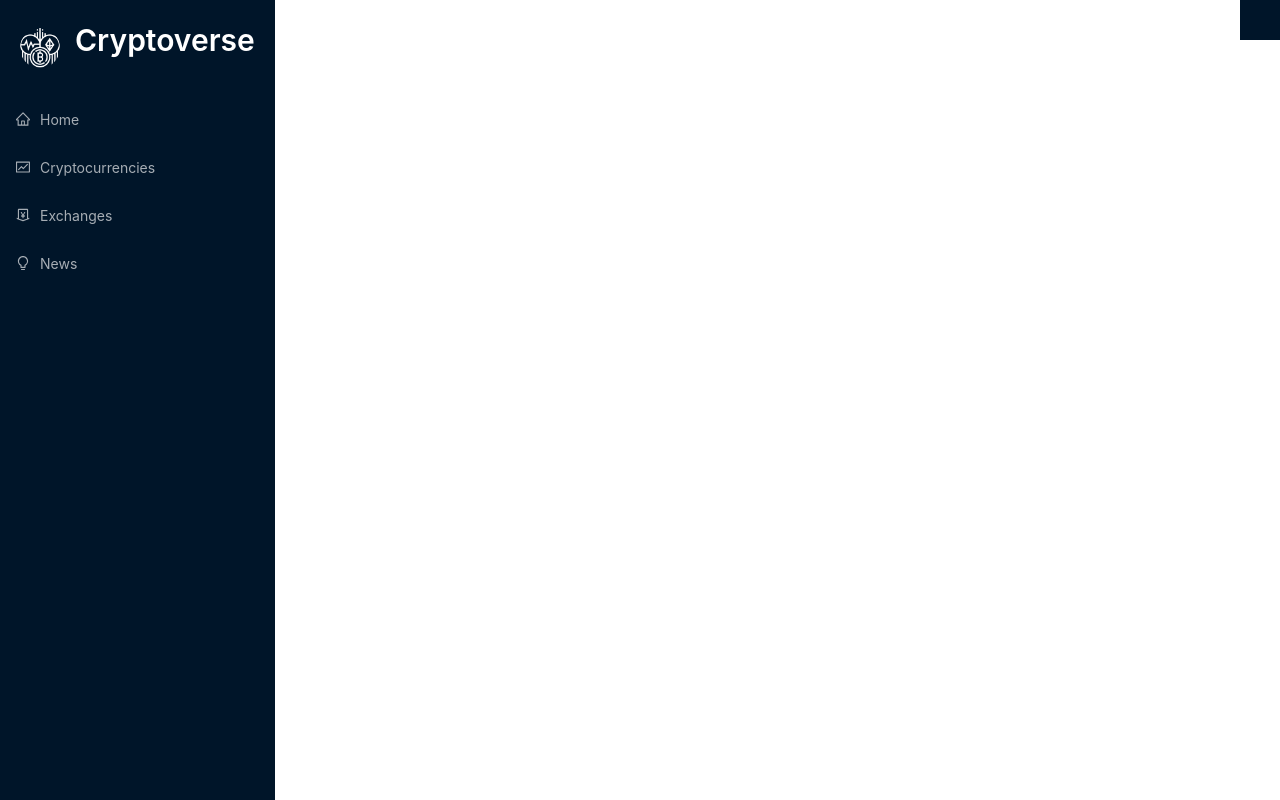
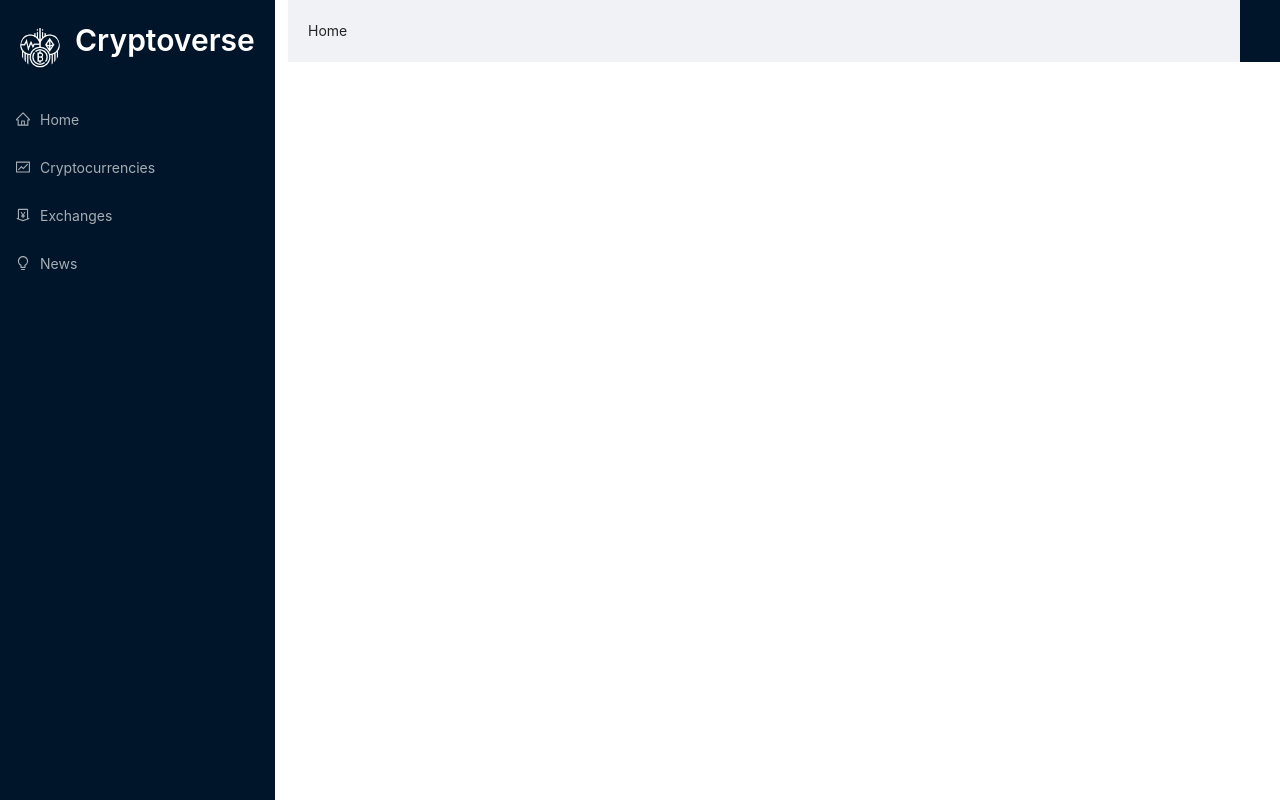
Before and after one commit to bohdanmoroziuk/cryptoverse, a React (Create React App) app: page / in a window 1280 px wide. Built offline with nearby package versions, Linux system fonts and the light colour scheme.

Commit message:
feat: add blank pages and main section

```diff
--- a/src/App.js
+++ b/src/App.js
@@ -1,5 +1,7 @@
 import { Switch, Route, Link } from 'react-router-dom';
 import { Layout, Space, Typography } from 'antd';
+
+import { Home, News, Exchanges, Cryptocurrencies } from 'pages';
 
 import { Navbar } from 'components';
 
@@ -10,7 +12,26 @@ const App = () => (
     <nav className="navbar">
       <Navbar icon={Logo} title="Cryptoverse" />
     </nav>
-    <main className="main"></main>
+    <main className="main">
+      <Layout>
+        <div className="routes">
+          <Switch>
+            <Route path="/" exact>
+              <Home />
+            </Route>
+            <Route path="/news">
+              <News />
+            </Route>
+            <Route path="/exchanges">
+              <Exchanges />
+            </Route>
+            <Route path="/cryptocurrencies">
+              <Cryptocurrencies />
+            </Route>
+          </Switch>
+        </div>
+      </Layout>
+    </main>
     <footer className="footer"></footer>
   </div>
 );
--- /dev/null
+++ b/src/pages/Cryptocurrencies.js
@@ -0,0 +1,7 @@
+const Cryptocurrencies = () => (
+  <div className="page">
+    Cryptocurrencies
+  </div>
+);
+
+export default Cryptocurrencies;
--- /dev/null
+++ b/src/pages/Exchanges.js
@@ -0,0 +1,7 @@
+const Exchanges = () => (
+  <div className="page">
+    Exchanges
+  </div>
+);
+
+export default Exchanges;
--- /dev/null
+++ b/src/pages/Home.js
@@ -0,0 +1,7 @@
+const Home = () => (
+  <div className="page">
+    Home
+  </div>
+);
+
+export default Home;
--- /dev/null
+++ b/src/pages/News.js
@@ -0,0 +1,7 @@
+const News = () => (
+  <div className="page">
+    News
+  </div>
+);
+
+export default News;
--- /dev/null
+++ b/src/pages/index.js
@@ -0,0 +1,4 @@
+export { default as Home } from 'pages/Home';
+export { default as News } from 'pages/News';
+export { default as Exchanges } from 'pages/Exchanges';
+export { default as Cryptocurrencies } from 'pages/Cryptocurrencies';
```
